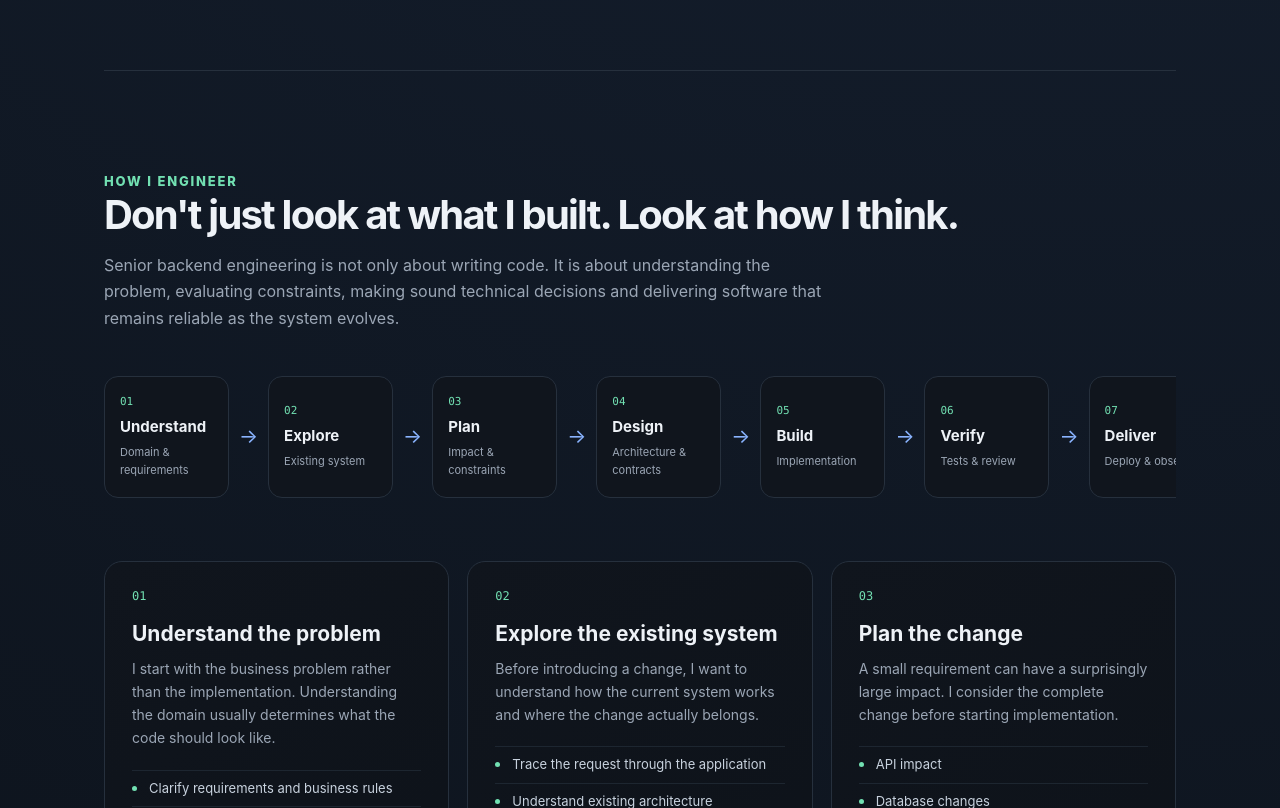
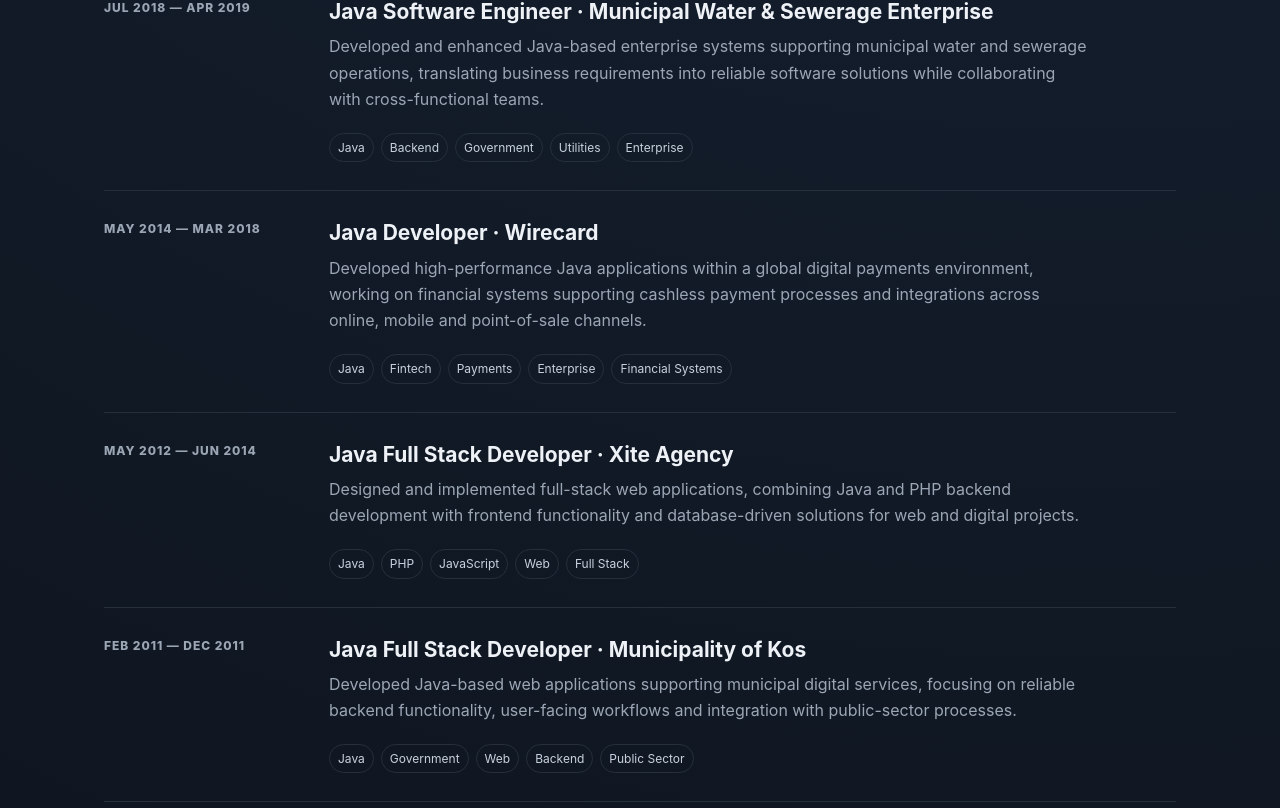
Before and after one commit to acarmenis/acarmenis.github.io, a Vue app: page / in a window 1280 px wide. Shown: the part 2172-2980 px from the top of the page. Built offline with nearby package versions, Linux system fonts and the light colour scheme.

Commit message:
Update App.vue

```diff
--- a/src/App.vue
+++ b/src/App.vue
@@ -213,6 +213,79 @@ import { projects } from './data/projects'
             </div>
           </article>
 
+
+          <article class="experience-item">
+            <div class="experience-date">JUL 2018 — APR 2019</div>
+            <div>
+              <h3>Java Software Engineer · Municipal Water & Sewerage Enterprise</h3>
+              <p>
+                Developed and enhanced Java-based enterprise systems supporting municipal
+                water and sewerage operations, translating business requirements into
+                reliable software solutions while collaborating with cross-functional teams.
+              </p>
+              <div class="tags">
+                <span class="tag">Java</span><span class="tag">Backend</span>
+                <span class="tag">Government</span><span class="tag">Utilities</span>
+                <span class="tag">Enterprise</span>
+              </div>
+            </div>
+          </article>
+
+          <article class="experience-item">
+            <div class="experience-date">MAY 2014 — MAR 2018</div>
+            <div>
+              <h3>Java Developer · Wirecard</h3>
+              <p>
+                Developed high-performance Java applications within a global digital
+                payments environment, working on financial systems supporting cashless
+                payment processes and integrations across online, mobile and point-of-sale
+                channels.
+              </p>
+              <div class="tags">
+                <span class="tag">Java</span><span class="tag">Fintech</span>
+                <span class="tag">Payments</span><span class="tag">Enterprise</span>
+                <span class="tag">Financial Systems</span>
+              </div>
+            </div>
+          </article>
+
+          <article class="experience-item">
+            <div class="experience-date">MAY 2012 — JUN 2014</div>
+            <div>
+              <h3>Java Full Stack Developer · Xite Agency</h3>
+              <p>
+                Designed and implemented full-stack web applications, combining Java and
+                PHP backend development with frontend functionality and database-driven
+                solutions for web and digital projects.
+              </p>
+              <div class="tags">
+                <span class="tag">Java</span><span class="tag">PHP</span>
+                <span class="tag">JavaScript</span><span class="tag">Web</span>
+                <span class="tag">Full Stack</span>
+              </div>
+            </div>
+          </article>
+
+          <article class="experience-item">
+            <div class="experience-date">FEB 2011 — DEC 2011</div>
+            <div>
+              <h3>Java Full Stack Developer · Municipality of Kos</h3>
+              <p>
+                Developed Java-based web applications supporting municipal digital
+                services, focusing on reliable backend functionality, user-facing
+                workflows and integration with public-sector processes.
+              </p>
+              <div class="tags">
+                <span class="tag">Java</span><span class="tag">Government</span>
+                <span class="tag">Web</span><span class="tag">Backend</span>
+                <span class="tag">Public Sector</span>
+              </div>
+            </div>
+          </article>
+
+
+
+
         </div>
       </section>
 
```
